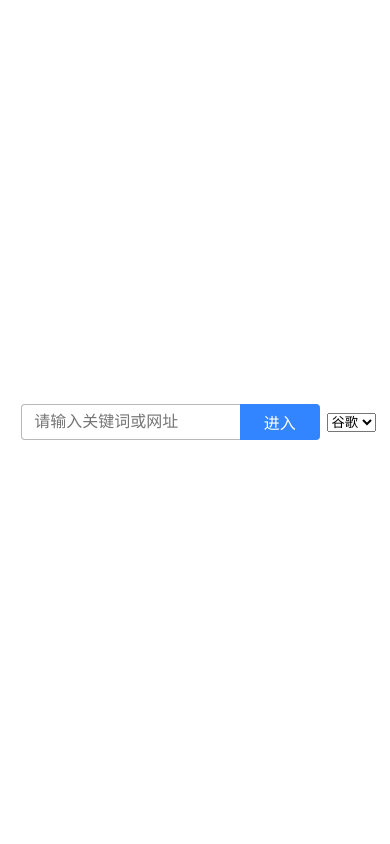
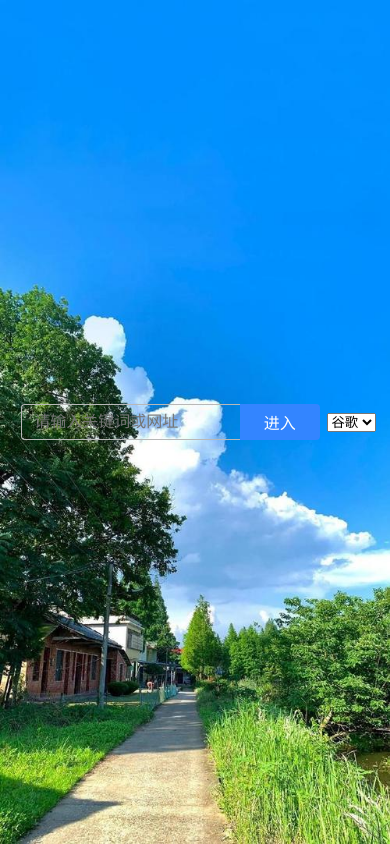
Before and after one commit to 19167167480/sjnx, a plain HTML site: page index.html in a window 390 px wide. Drawn offline with Linux system fonts and the light colour scheme.

Commit message:
Update index.html

```diff
--- a/index.html
+++ b/index.html
@@ -59,7 +59,7 @@
         /* 媒体查询，针对手机屏幕 */
         @media (max-width: 768px) {
             body {
-                background-image: url('mobile-wallpaper.jpg'); /* 手机壁纸 */
+                background-image: url('m.baidu.com_1545111103.png'); /* 手机壁纸 */
             }
 
             .search-input {
```
